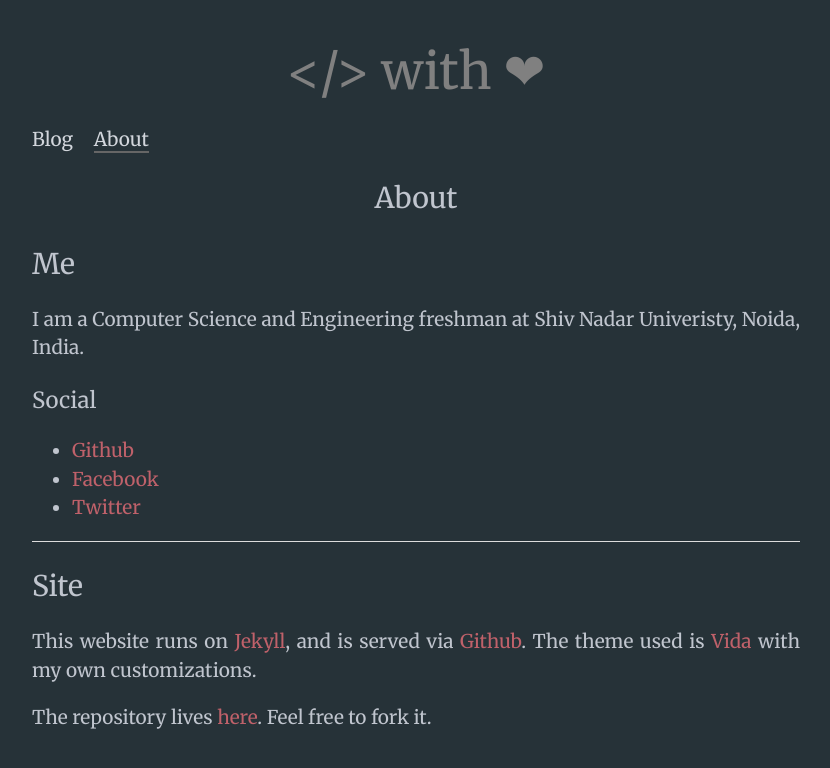
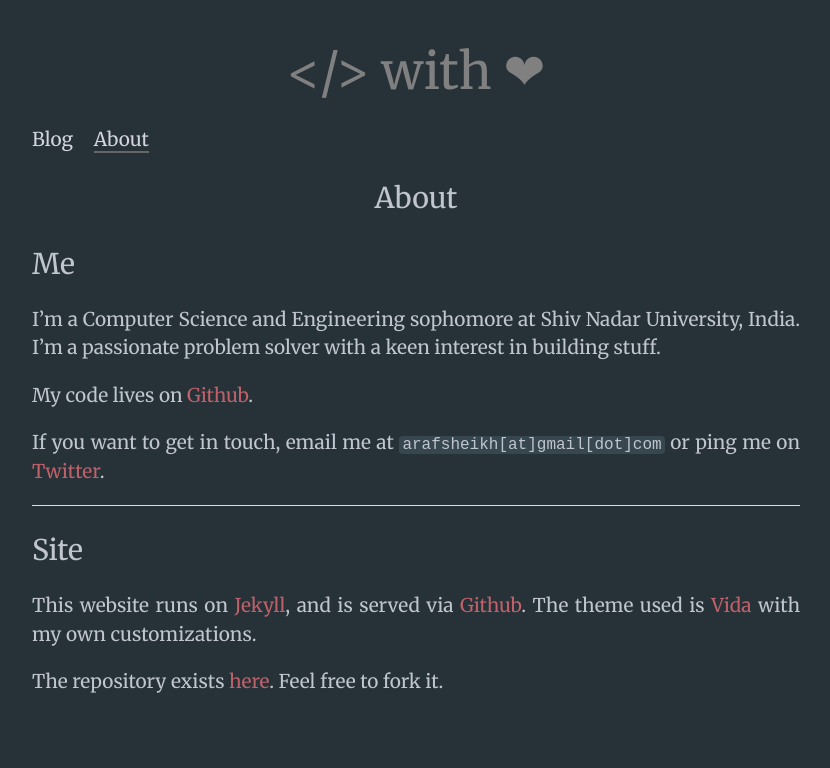
Before and after one commit to arafsheikh/arafsheikh.github.io, a Jekyll site: the page built from about.md, in a window 1280 px wide. Shown: the top 768 px of the page, without its empty margins (224-1054 px from the left). Built offline with Jekyll 4.4.1, drawn with Linux system fonts in a browser that asks for light colours; Markdown is read by kramdown in place of the engine named in the settings.

Commit message:
Update about.md

```diff
--- a/about.md
+++ b/about.md
@@ -6,13 +6,11 @@ permalink: /about/
 
 ## Me
 
-I am a Computer Science and Engineering freshman at Shiv Nadar Univeristy, Noida, India.
+I'm a Computer Science and Engineering sophomore at Shiv Nadar University, India. I'm a passionate problem solver with a keen interest in building stuff.
 
-### Social
+My code lives on [Github](https://www.github.com/arafsheikh).
 
-- [Github](https://www.github.com/arafsheikh)
-- [Facebook](https://www.facebook.com/Araf.Net)
-- [Twitter](https://twitter.com/arafsheikh)
+If you want to get in touch, email me at `arafsheikh[at]gmail[dot]com` or ping me on [Twitter](https://twitter.com/arafsheikh).
 
 -----------------------
 
@@ -20,4 +18,4 @@ I am a Computer Science and Engineering freshman at Shiv Nadar Univeristy, Noida
 
 This website runs on [Jekyll](http://jekyllrb.com/), and is served via [Github](https://github.com/). The theme used is [Vida](https://github.com/syaning/vida) with my own customizations.
 
-The repository lives [here](https://github.com/arafsheikh/arafsheikh.github.io). Feel free to fork it.
+The repository exists [here](https://github.com/arafsheikh/arafsheikh.github.io). Feel free to fork it.
```
